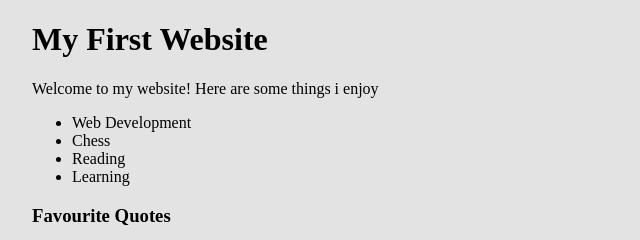
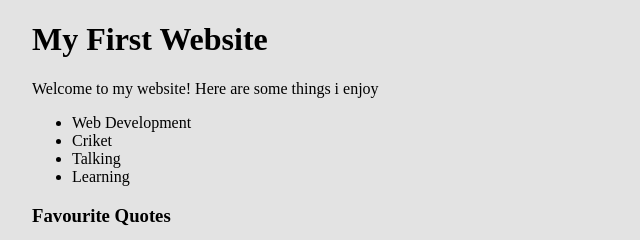
Before and after one commit to meghanakonuganti/exercises, a plain HTML site: page index.html in a window 1280 px wide. Shown: the top 240 px of the page, 292-932 px from the left. Drawn offline with Linux system fonts and the light colour scheme.

Commit message:
Mrudula Changes

```diff
--- a/index.html
+++ b/index.html
@@ -11,8 +11,8 @@
    <p>Welcome to my website! Here are some things i enjoy</p>
    <ul>
      <li> Web Development</li>
-     <li> Chess</li>
-     <li> Reading</li>
+     <li> Criket</li>
+     <li> Talking</li>
      <li> Learning</li>
    </ul>
     <h3>Favourite Quotes</h3>
```
